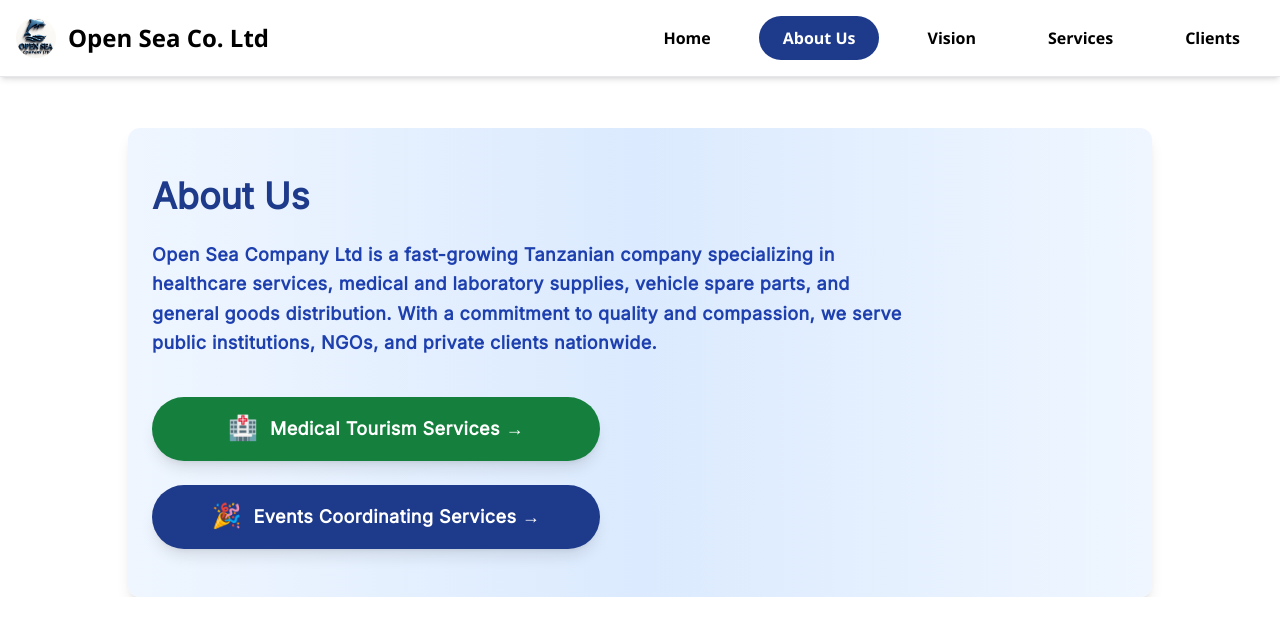
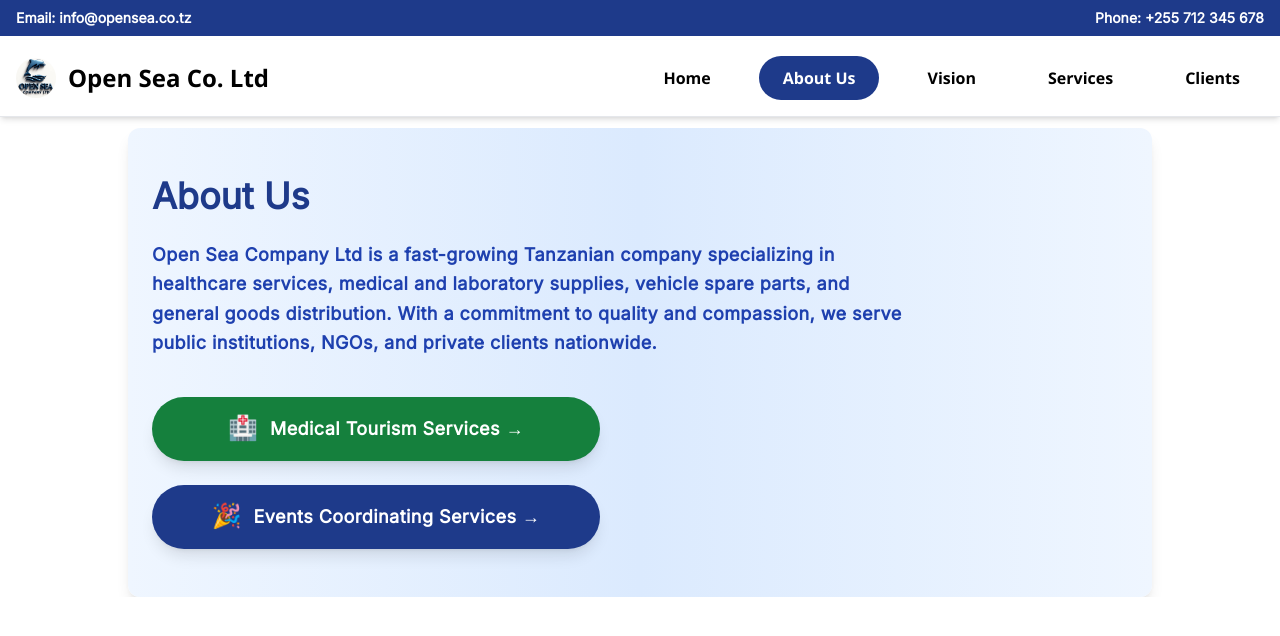
Before and after one commit to nshobairwe/vueProject-Tailwind-primeicon, a Vue app: page /aboutus in a window 1280 px wide. Shown: the top 636 px of the page. Built offline with nearby package versions, Linux system fonts and the light colour scheme.

Commit message:
enhancement2

```diff
--- a/src/components/MiddleImages.vue
+++ b/src/components/MiddleImages.vue
@@ -49,7 +49,7 @@
 </script>
 
 <template>
-  <div class="relative w-full h-screen overflow-hidden mt-8">
+  <div class="relative w-full h-screen overflow-hidden">
     <!-- Background Images -->
     <div
       class="flex w-full h-full"
--- a/src/components/Navbar.vue
+++ b/src/components/Navbar.vue
@@ -1,6 +1,7 @@
 <script setup>
 import { ref, onMounted, onUnmounted } from "vue";
 import { RouterLink, useRoute } from "vue-router";
+import TheLastComponent from "./TheLastComponent.vue";
 
 const menuOpen = ref(false);
 const route = useRoute();
@@ -34,17 +35,16 @@
 
 <style>
 html {
-  scroll-padding-top: 64px;
+  scroll-padding-top: 104px; /* navbar 64px + contact bar 40px */
 }
 
-/* Left sliding mobile menu */
 .menu-mobile {
   position: fixed;
   top: 0;
   left: 0;
   width: 280px;
   height: 100vh;
-  background: white; /* changed to white */
+  background: white;
   padding: 3rem 1.5rem;
   box-shadow: 5px 0 15px rgba(0, 0, 0, 0.3);
   transform: translateX(-100%);
@@ -81,12 +81,12 @@
 }
 
 .menu-mobile ul li a {
-  color: #1e40af; /* dark blue text */
+  color: #1e40af;
   font-weight: 600;
   font-size: 1.2rem;
   text-decoration: none;
   padding: 0.5rem 1.5rem;
-  border-radius: 9999px; /* fully rounded */
+  border-radius: 9999px;
   transition: background-color 0.25s ease, color 0.25s ease;
   user-select: none;
   display: block;
@@ -95,12 +95,11 @@
 .menu-mobile ul li a:hover,
 .menu-mobile ul li a:focus,
 .menu-mobile ul li a.active {
-  background-color: #1e3a8a; /* blue-900 */
+  background-color: #1e3a8a;
   color: white;
   outline: none;
 }
 
-/* Desktop menu */
 .desktop-menu {
   display: none;
   gap: 1.5rem;
@@ -119,7 +118,7 @@
   font-size: 1rem;
   text-decoration: none;
   padding: 0.5rem 1.5rem;
-  border-radius: 9999px; /* fully rounded */
+  border-radius: 9999px;
   transition: background-color 0.25s ease, color 0.25s ease;
   user-select: none;
   display: block;
@@ -127,7 +126,7 @@
 
 .desktop-menu a:hover,
 .desktop-menu a:focus {
-  background-color: #1e3a8a; /* blue-900 */
+  background-color: #1e3a8a;
   color: white;
   outline: none;
 }
@@ -143,9 +142,19 @@
 </style>
 
 <template>
+  <!-- Contact Header -->
+  <div class="bg-blue-900 text-white text-sm py-2 px-4 w-full fixed top-0 left-0 z-50">
+    <div class="max-w-screen-xl mx-auto flex justify-between items-center">
+      <span>Email: info@opensea.co.tz</span>
+      <span>Phone: +255 712 345 678</span>
+    </div>
+  </div>
+
+  <!-- Main Navigation Bar -->
   <nav
-    class="bg-white border-b shadow-md fixed top-0 left-0 w-full z-50 transition-transform duration-300"
+    class="bg-white border-b shadow-md fixed left-0 w-full z-40 transition-transform duration-300"
     :class="{ '-translate-y-full': !isNavbarVisible, 'translate-y-0': isNavbarVisible }"
+    style="top: 40px"
   >
     <div class="max-w-screen-xl mx-auto flex items-center justify-between p-4">
       <RouterLink to="/" class="flex items-center space-x-3" @click="closeMenu">
@@ -195,21 +204,11 @@
     <!-- Mobile sliding menu -->
     <div :class="['menu-mobile', menuOpen ? 'open' : '']" @click.stop>
       <ul>
-        <li>
-          <RouterLink to="/" @click="closeMenu" :class="[isActiveLink('/') ? 'active' : '']">Home</RouterLink>
-        </li>
-        <li>
-          <RouterLink to="/aboutus" @click="closeMenu" :class="[isActiveLink('/aboutus') ? 'active' : '']">About Us</RouterLink>
-        </li>
-        <li>
-          <RouterLink to="/vision" @click="closeMenu" :class="[isActiveLink('/vision') ? 'active' : '']">Vision</RouterLink>
-        </li>
-        <li>
-          <RouterLink to="/services" @click="closeMenu" :class="[isActiveLink('/services') ? 'active' : '']">Services</RouterLink>
-        </li>
-        <li>
-          <RouterLink to="/clients" @click="closeMenu" :class="[isActiveLink('/clients') ? 'active' : '']">Clients</RouterLink>
-        </li>
+        <li><RouterLink to="/" @click="closeMenu" :class="[isActiveLink('/') ? 'active' : '']">Home</RouterLink></li>
+        <li><RouterLink to="/aboutus" @click="closeMenu" :class="[isActiveLink('/aboutus') ? 'active' : '']">About Us</RouterLink></li>
+        <li><RouterLink to="/vision" @click="closeMenu" :class="[isActiveLink('/vision') ? 'active' : '']">Vision</RouterLink></li>
+        <li><RouterLink to="/services" @click="closeMenu" :class="[isActiveLink('/services') ? 'active' : '']">Services</RouterLink></li>
+        <li><RouterLink to="/clients" @click="closeMenu" :class="[isActiveLink('/clients') ? 'active' : '']">Clients</RouterLink></li>
       </ul>
     </div>
   </nav>
--- a/src/views/HomeView.vue
+++ b/src/views/HomeView.vue
@@ -5,11 +5,14 @@
 import OurServices from "../components/OurServices.vue";
 import ClientsAndBeneficiaries from "../components/ClientsAndBeneficiaries.vue";
 import TheLastComponent from "../components/TheLastComponent.vue";
+import Navbar from "../components/Navbar.vue";
 
 </script>
 
 <template>
   <div>
+    <Navbar />
+    <div class="pt-[104px]">
       <TwoMen />
       <AboutUs />
       <Vision />
@@ -17,4 +20,5 @@
       <ClientsAndBeneficiaries />
       <TheLastComponent />
     </div>
+  </div>
 </template>
```
Lines whose indentation alone changed are shown as unchanged.
